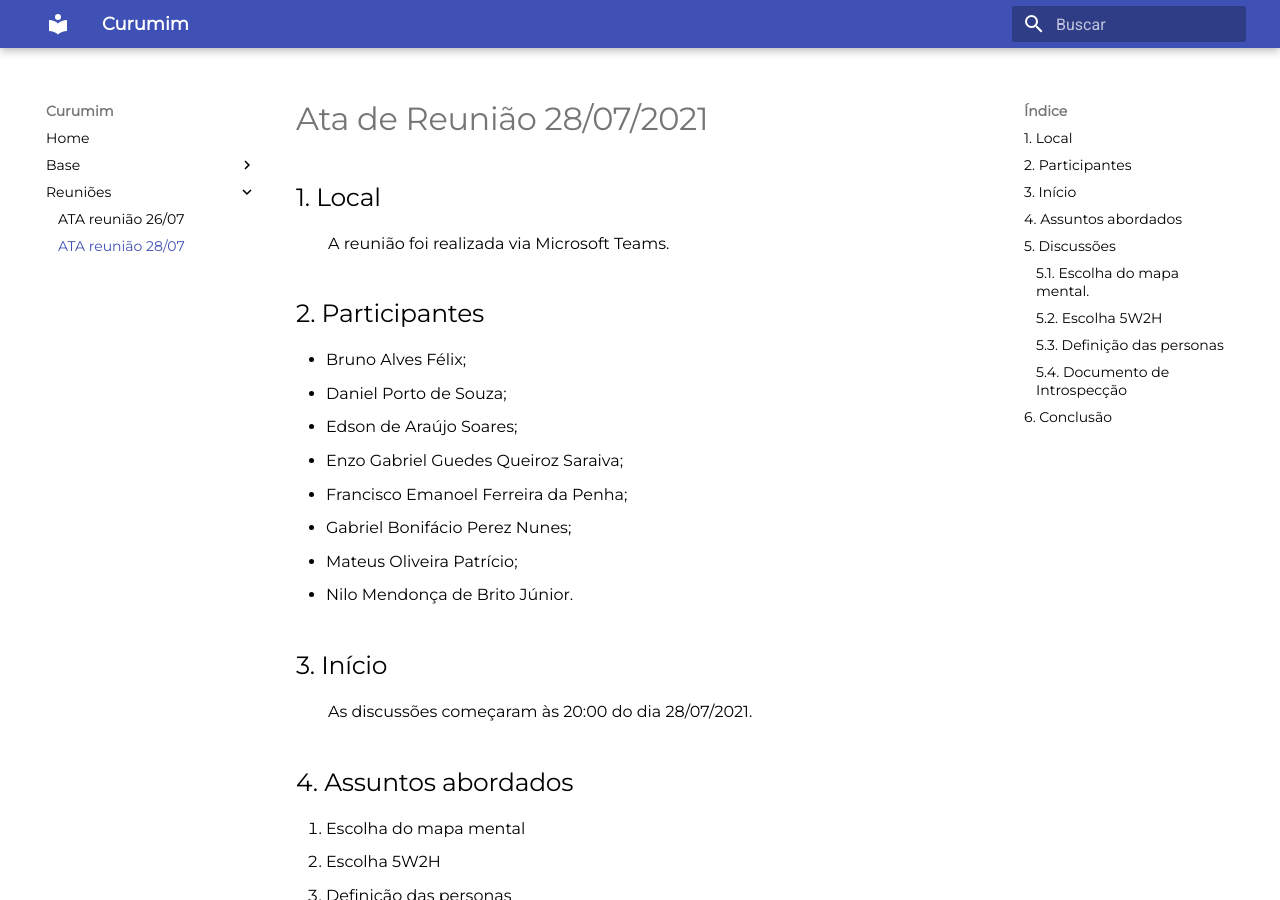
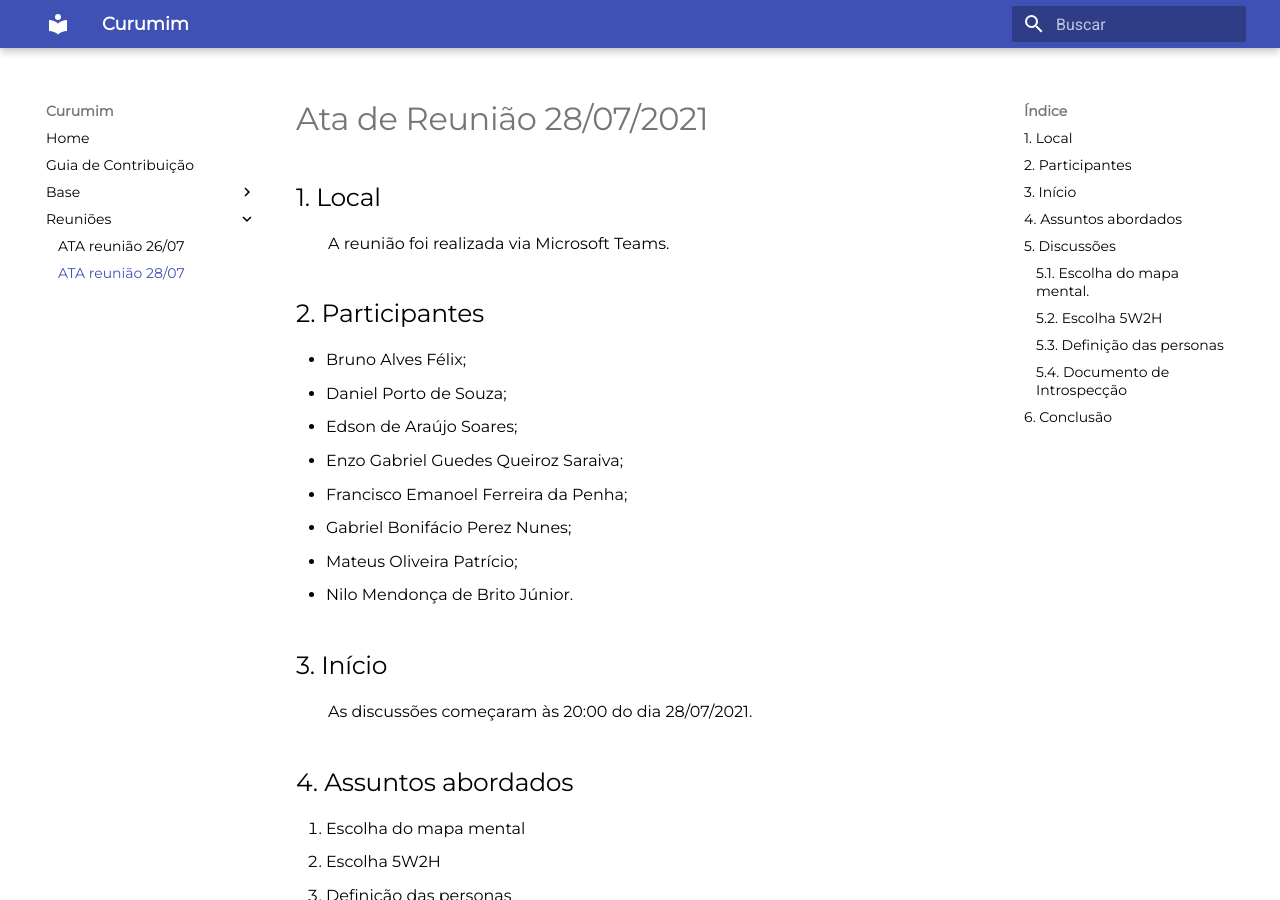
Before and after one commit to UnBArqDsw2021-1/2021.1_G6_Curumim, an MkDocs documentation site: the page built from docs/reunioes/r1-ata-28-07.md, in a window 1280 px wide and 900 px high. Built offline with MkDocs 1.6.1 and Material for MkDocs 9.7.7, drawn with Linux system fonts in a browser that asks for light colours.

Commit message:
doc(#19) Criando o documento do guia de contribuiçao e adicionando na navbar.

```diff
--- a/mkdocs.yml
+++ b/mkdocs.yml
@@ -9,6 +9,7 @@ theme:
 
 nav:
         - Home: index.md
+        - Guia de Contribuição: guia-contrib.md
         - Base:
                 - Design Sprint:
                         - Documento de Design Sprint: base/design-sprint/doc-design-sprint.md
```
Also changed, not shown: docs/guia-contrib.md (added).
